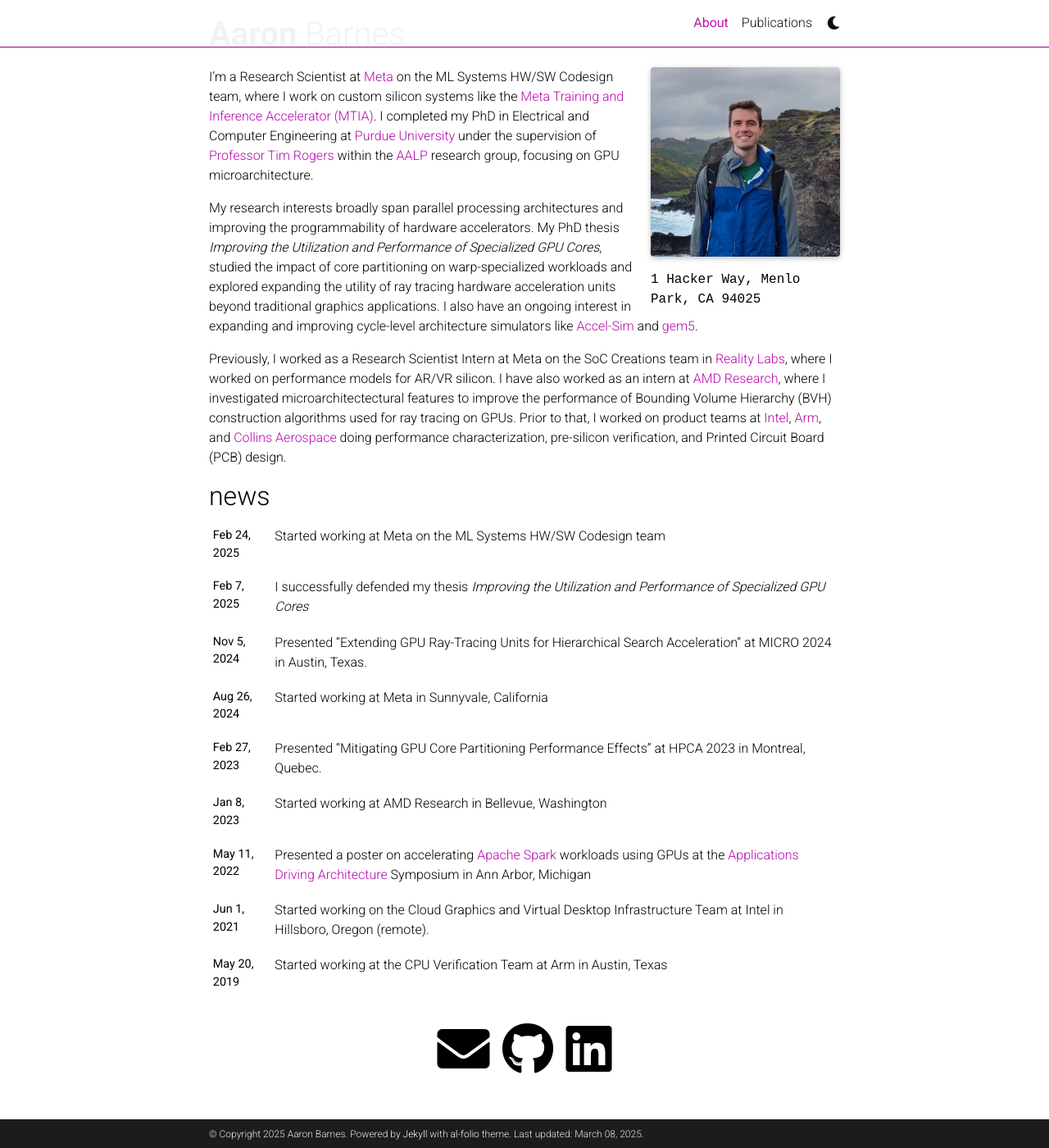
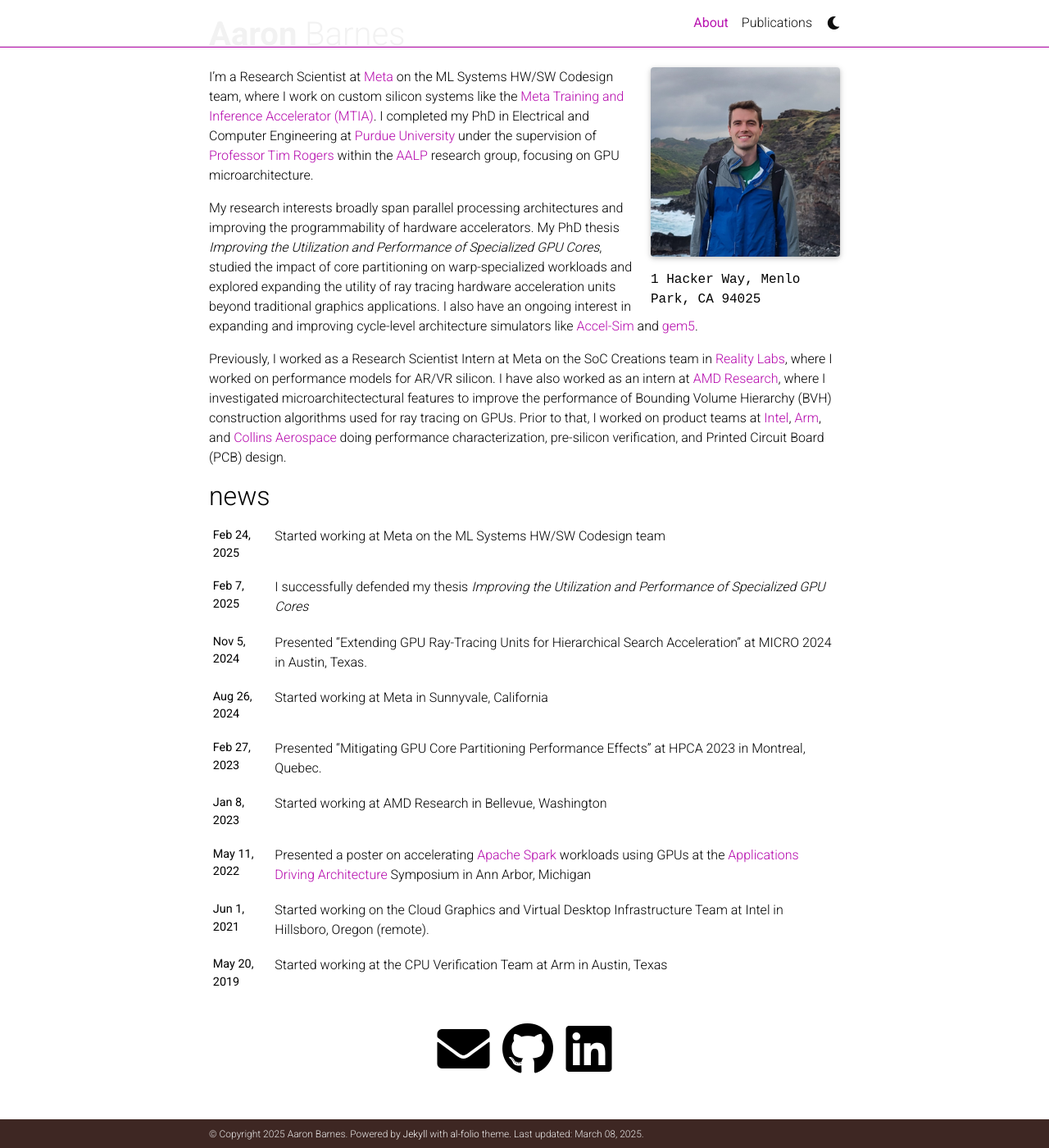
Before and after one commit to barnes88/barnes88.github.io, a Jekyll site: the page built from _pages/about.md, in a window 1280 px wide and 1400 px high, scrolled down 87 px. Shown: the whole window at 82% size. Built offline with Jekyll 4.4.1, drawn with Linux system fonts in a browser that asks for light colours; full-size pictures stand in for the smaller copies a plugin makes; comment, search, counter and statistics services are not loaded; a style sheet for code colours, icons or effects is not loaded.

Commit message:
change footer color

```diff
--- a/_sass/_themes.scss
+++ b/_sass/_themes.scss
@@ -9,7 +9,7 @@
   --global-text-color-light: #{$grey-color};
   --global-theme-color: #{$purple-color};
   --global-hover-color: #{$purple-color};
-  --global-footer-bg-color: #{$grey-color-dark};
+  --global-footer-bg-color: #3E2723;
   --global-footer-text-color: #{$grey-color-light};
   --global-footer-link-color: #{$white-color};
   --global-distill-app-color: #{$grey-color};
@@ -40,9 +40,9 @@ html[data-theme='dark'] {
   --global-text-color-light: #{$grey-color-light};
   --global-theme-color: #{$cyan-color};
   --global-hover-color: #{$cyan-color};
-  --global-footer-bg-color: #{$grey-color-light};
-  --global-footer-text-color: #{$grey-color-dark};
-  --global-footer-link-color: #{$black-color};
+  --global-footer-bg-color: #3E2723;
+  --global-footer-text-color: #{$grey-color-light};
+  --global-footer-link-color: #{$white-color};
   --global-distill-app-color: #{$grey-color-light};
   --global-divider-color: #424246;
   --global-card-bg-color: #{$grey-900};
```
